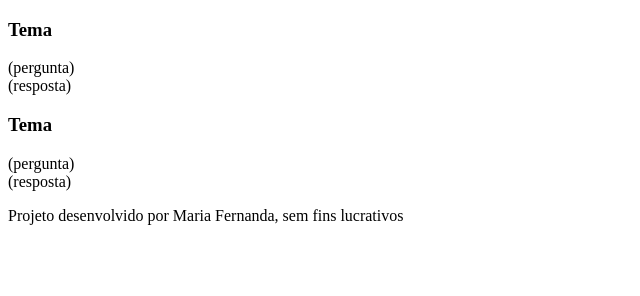
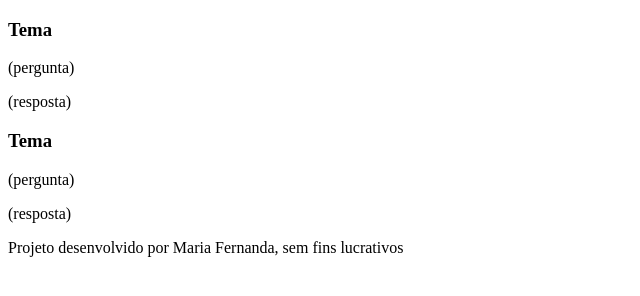
Before and after one commit to Nandaa-17/flashcard, a plain HTML site: page index.html in a window 1280 px wide. Shown: the whole page, without its empty margins (0-640 px from the left). Drawn offline with Linux system fonts and the light colour scheme; a web font is replaced by a local one.

Commit message:
Update index.html

```diff
--- a/index.html
+++ b/index.html
@@ -4,8 +4,9 @@
     <meta charset="UTF-8">
     <meta name="viewport" content="width=device-width, initial-scale=1.0">
     <link rel="preconnect" href="https://fonts.googleapis.com">
-<link rel="preconnect" href="https://fonts.gstatic.com" crossorigin>
-<link href="https://fonts.googleapis.com/css2?family=Bai+Jamjuree:ital,wght@0,200;0,300;0,400;0,500;0,600;0,700;1,200;1,300;1,400;1,500;1,600;1,700&display=swap" rel="stylesheet">
+    <link rel="preconnect" href="https://fonts.gstatic.com" crossorigin>
+    <link href="https://fonts.googleapis.com/css2?family=Bai+Jamjuree:ital,wght@0,200;0,300;0,400;0,500;0,600;0,700;1,200;1,300;1,400;1,500;1,600;1,700&display=swap" rel="stylesheet">
+    <link rel="stylesheet" href="assets/style.css">
     <title>Flashcard</title>
 </head>
 <body>
@@ -15,10 +16,10 @@
                 <div class="cartao__conteudo">
                     <h3>Tema</h3>
                     <div class="cartao__conteudo__pergunta">
-                        (pergunta)
+                        <p>(pergunta)</p>
                     </div>
                     <div class="cartao__conteudo__resposta">
-                        (resposta)
+                        <p>(resposta)</p>
                     </div>
                 </div>
             </article>
@@ -26,10 +27,10 @@
                 <div class="cartao__conteudo">
                     <h3>Tema</h3>
                     <div class="cartao__conteudo__pergunta">
-                        (pergunta)
+                        <p>(pergunta)</p>
                     </div>
                     <div class="cartao__conteudo__resposta">
-                        (resposta)
+                        <p>(resposta)</p>
                     </div>
                 </div>
             </article>
```
